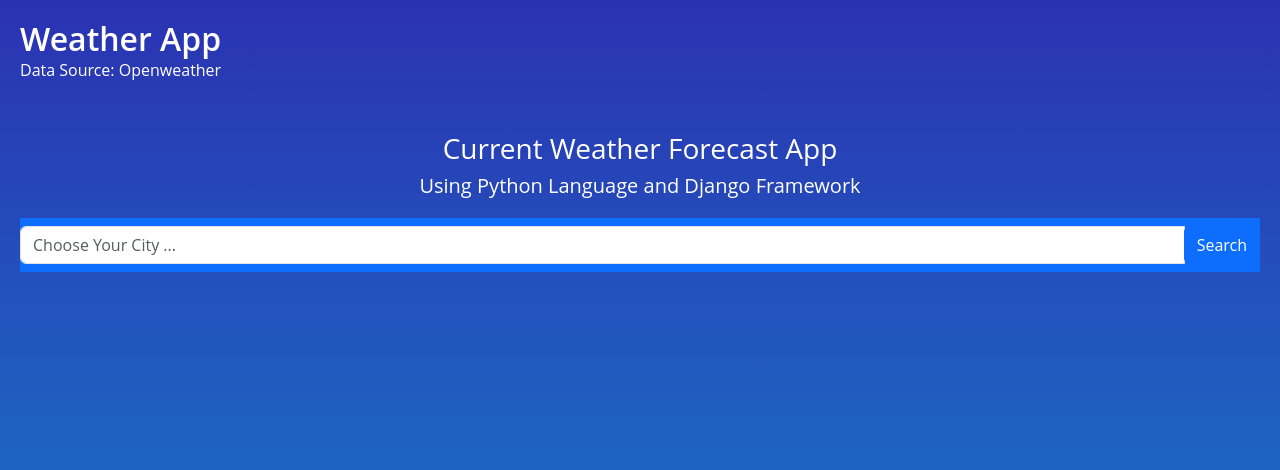
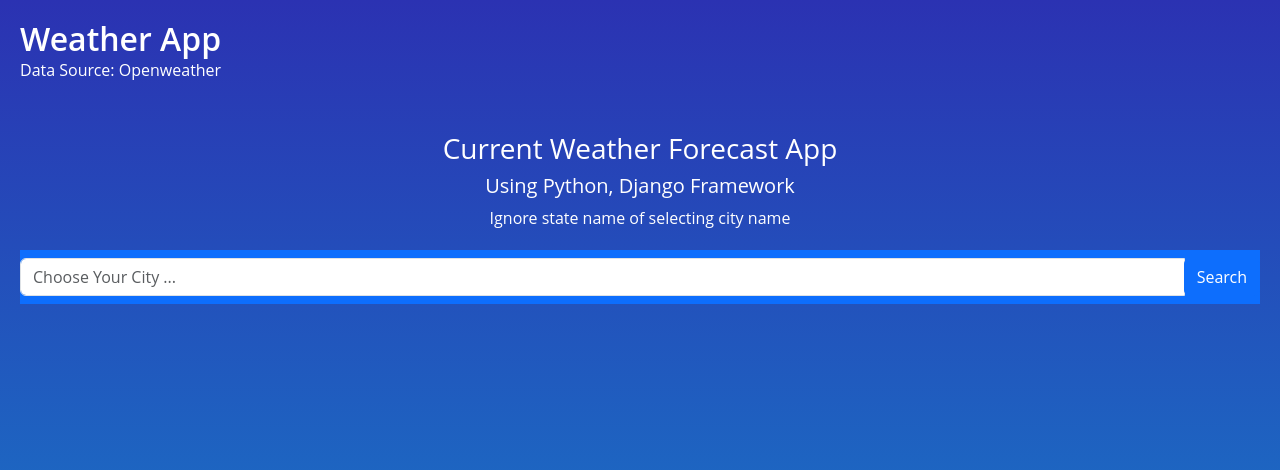
Before and after one commit to Poushe/weatherApp, a Django app: page / in a window 1280 px wide. Shown: the top 470 px of the page. Run offline with Django 5.2, Linux system fonts and the light colour scheme; some libraries are stand-ins or nearby versions.

Commit message:
Ignor State Name

```diff
--- a/windapp/templates/main/index.html
+++ b/windapp/templates/main/index.html
@@ -23,7 +23,8 @@
   </div>
   <div class="intro" style="text-align: center; margin-top:50px; margin-bottom: 20px;">
     <h3>Current Weather Forecast App</h3>
-    <h5>Using Python Language and Django Framework</h5>
+    <h5>Using Python, Django Framework</h5>
+    <p>Ignore state name of selecting city name</p>
   </div>
 
   <div class="navbar navbar-expand-lg navbar-dark bg-primary">
```
